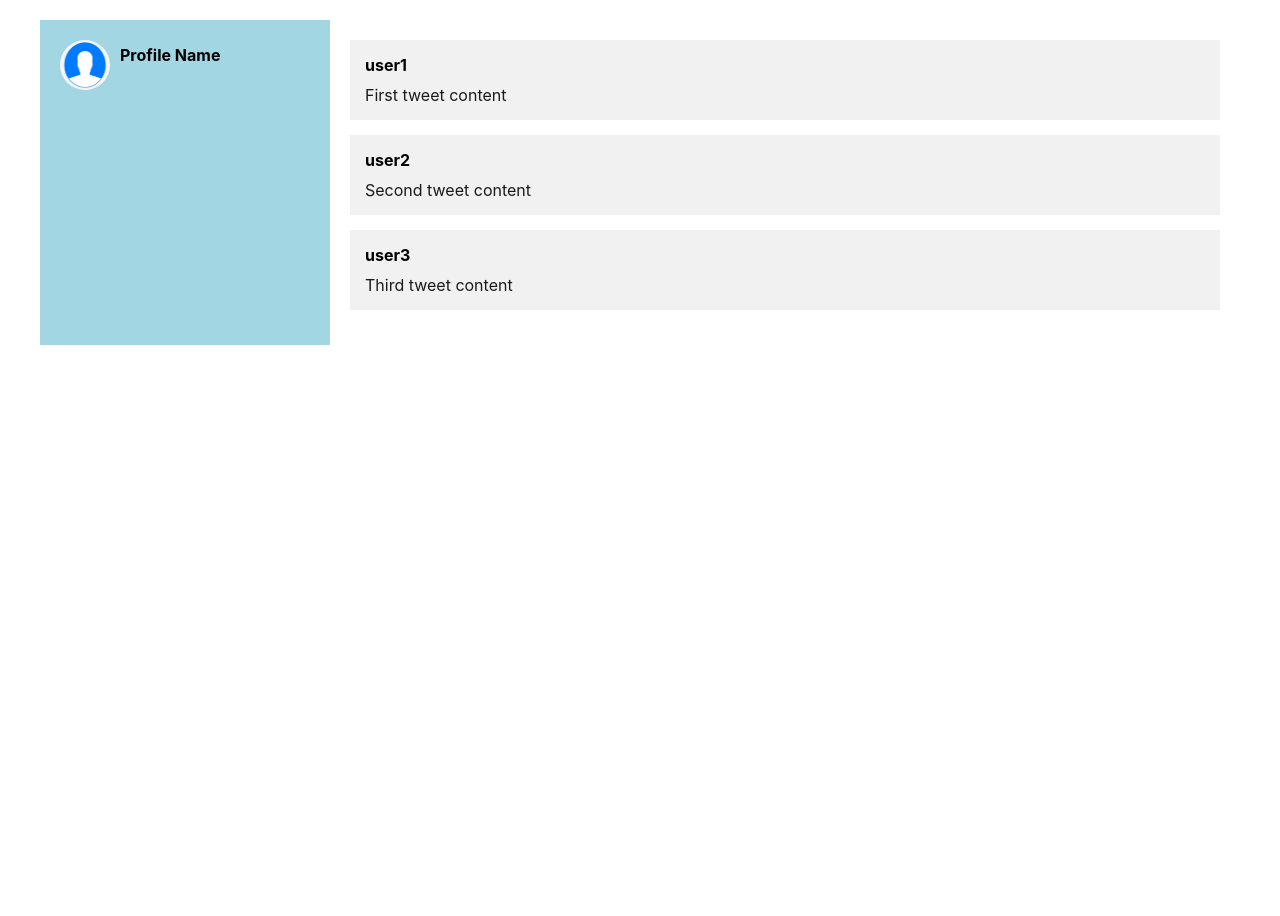
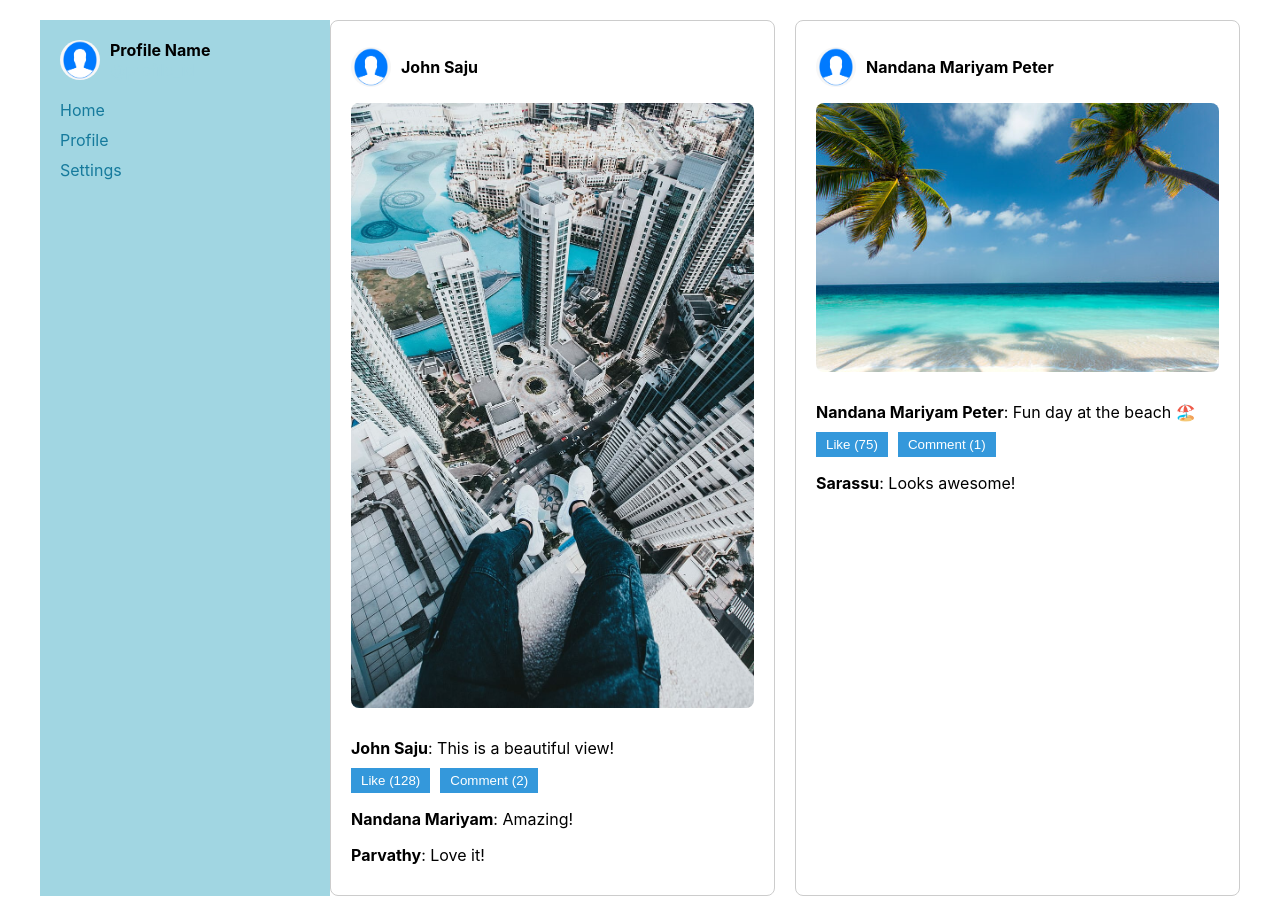
Before and after one commit to Saravananms7/Social-Media-App, a React (Create React App) app: page /dashboard in a window 1280 px wide. Before the commit the page ends 800 px from the top, so only its background shows below. Built offline with nearby package versions, Linux system fonts and the light colour scheme.

Commit message:
Feed on home page

```diff
--- a/src/App.css
+++ b/src/App.css
@@ -144,7 +144,7 @@
 .sidebar-link {
   display: block;
   margin-bottom: 10px;
-  color: #A1D6E2;
+  color: #157A9C;
   text-decoration: none;
 }
 
@@ -153,8 +153,65 @@
 }
 
 .feed {
-  flex-grow: 1;
+  display: grid;
+  gap: 20px;
+  grid-template-columns: repeat(auto-fit, minmax(300px, 1fr));
+}
+
+.post {
+  background-color: #fff;
+  border: 1px solid #ccc;
+  border-radius: 8px;
   padding: 20px;
+}
+
+.post-header {
+  display: flex;
+  align-items: center;
+  margin-bottom: 10px;
+}
+
+.profile-image {
+  width: 40px;
+  height: 40px;
+  border-radius: 50%;
+  margin-right: 10px;
+}
+
+.profile-name {
+  font-size: 1rem;
+  font-weight: bold;
+}
+
+.post-image {
+  width: 100%;
+  border-radius: 8px;
+  margin-bottom: 10px;
+}
+
+.caption {
+  margin-bottom: 10px;
+}
+
+.actions {
+  margin-bottom: 10px;
+}
+
+.like-button, .comment-button {
+  background-color: #3498db;
+  color: #fff;
+  border: none;
+  padding: 5px 10px;
+  margin-right: 10px;
+  cursor: pointer;
+}
+
+.comments {
+  margin-bottom: 10px;
+}
+
+.comments p {
+  margin-bottom: 5px;
 }
 
 .tweet {
--- a/src/Dashboard.js
+++ b/src/Dashboard.js
@@ -2,6 +2,8 @@ import React from 'react';
 import './App.css'; // Import Dashboard-specific CSS
 import { Link } from 'react-router-dom';
 import image from '../src/Images/profile.png';
+import post1 from '../src/Images/post1.jpg';
+import post2 from '../src/Images/post2.jpg';
 
 function Tweet({ username, content }) {
   return (
@@ -38,17 +40,54 @@ function Sidebar() {
 }
 
 function Feed() {
-  // Mock data for tweets
-  const tweets = [
-    { id: 1, username: 'user1', content: 'First tweet content' },
-    { id: 2, username: 'user2', content: 'Second tweet content' },
-    { id: 3, username: 'user3', content: 'Third tweet content' },
+  const posts = [
+    {
+      id: 1,
+      profileName: 'John Saju',
+      profileImage: image, // Corrected: pass the imported image variable directly
+      postImage: post1, // Corrected: pass the imported image variable directly
+      caption: 'This is a beautiful view!',
+      likes: 128,
+      comments: [
+        { id: 1, user: 'Nandana Mariyam', comment: 'Amazing!' },
+        { id: 2, user: 'Parvathy', comment: 'Love it!' }
+      ]
+    },
+    {
+      id: 2,
+      profileName: 'Nandana Mariyam Peter',
+      profileImage: image, // Corrected: pass the imported image variable directly
+      postImage: post2, // Corrected: pass the imported image variable directly
+      caption: 'Fun day at the beach 🏖️',
+      likes: 75,
+      comments: [
+        { id: 1, user: 'Sarassu', comment: 'Looks awesome!' }
+      ]
+    }
   ];
 
   return (
     <div className="feed">
-      {tweets.map(tweet => (
-        <Tweet key={tweet.id} username={tweet.username} content={tweet.content} />
+      {posts.map((post) => (
+        <div className="post" key={post.id}>
+          <div className="post-header">
+            <img className="profile-image" src={post.profileImage} alt="Profile" />
+            <h3 className="profile-name">{post.profileName}</h3>
+          </div>
+          <img className="post-image" src={post.postImage} alt="Post" />
+          <div className="post-details">
+            <p className="caption"><strong>{post.profileName}</strong>: {post.caption}</p>
+            <div className="actions">
+              <button className="like-button">Like ({post.likes})</button>
+              <button className="comment-button">Comment ({post.comments.length})</button>
+            </div>
+            <div className="comments">
+              {post.comments.map((comment) => (
+                <p key={comment.id}><strong>{comment.user}</strong>: {comment.comment}</p>
+              ))}
+            </div>
+          </div>
+        </div>
       ))}
     </div>
   );
```
Also changed, not shown: src/Images/post1.jpg (added), src/Images/post2.jpg (added).
